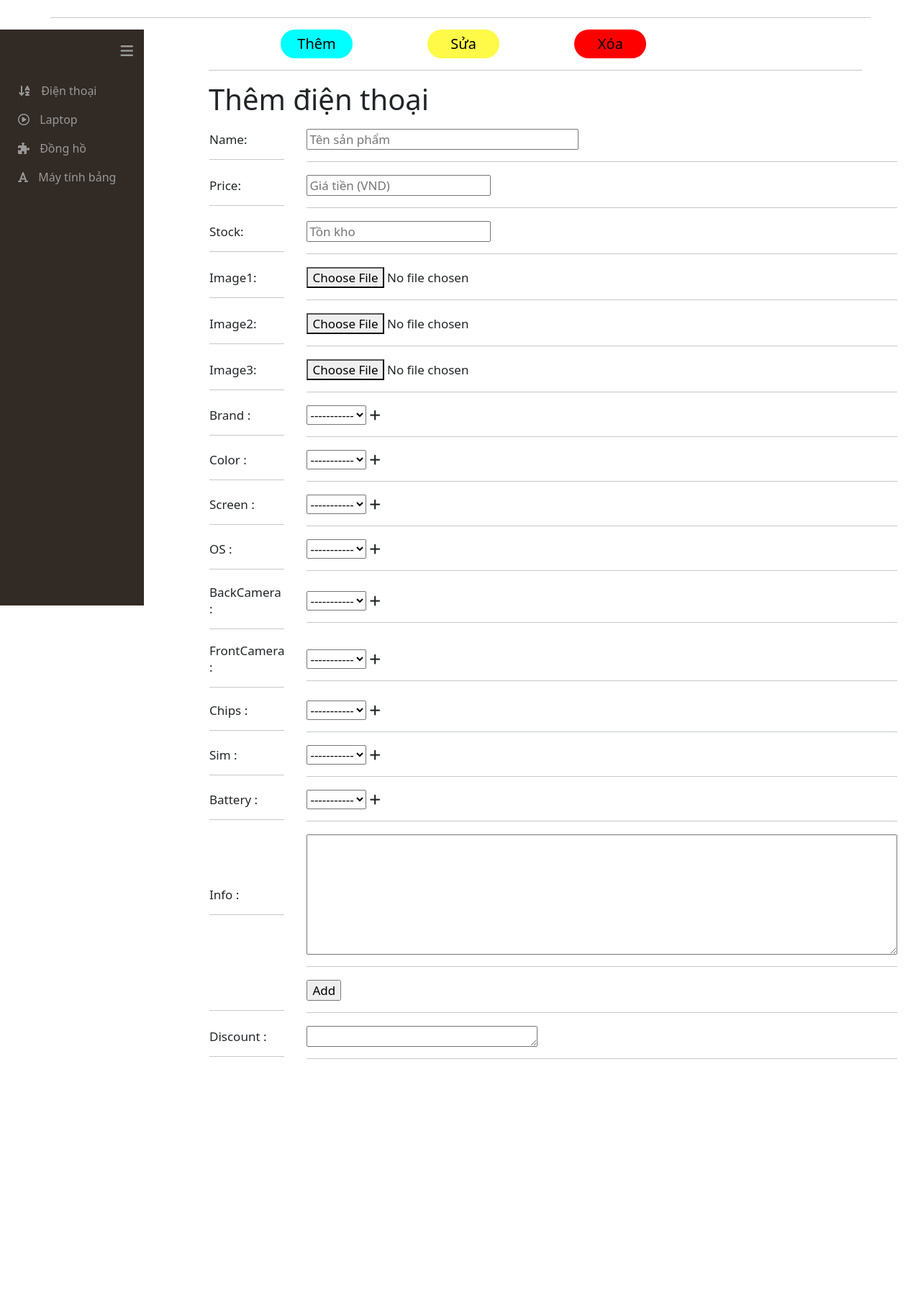
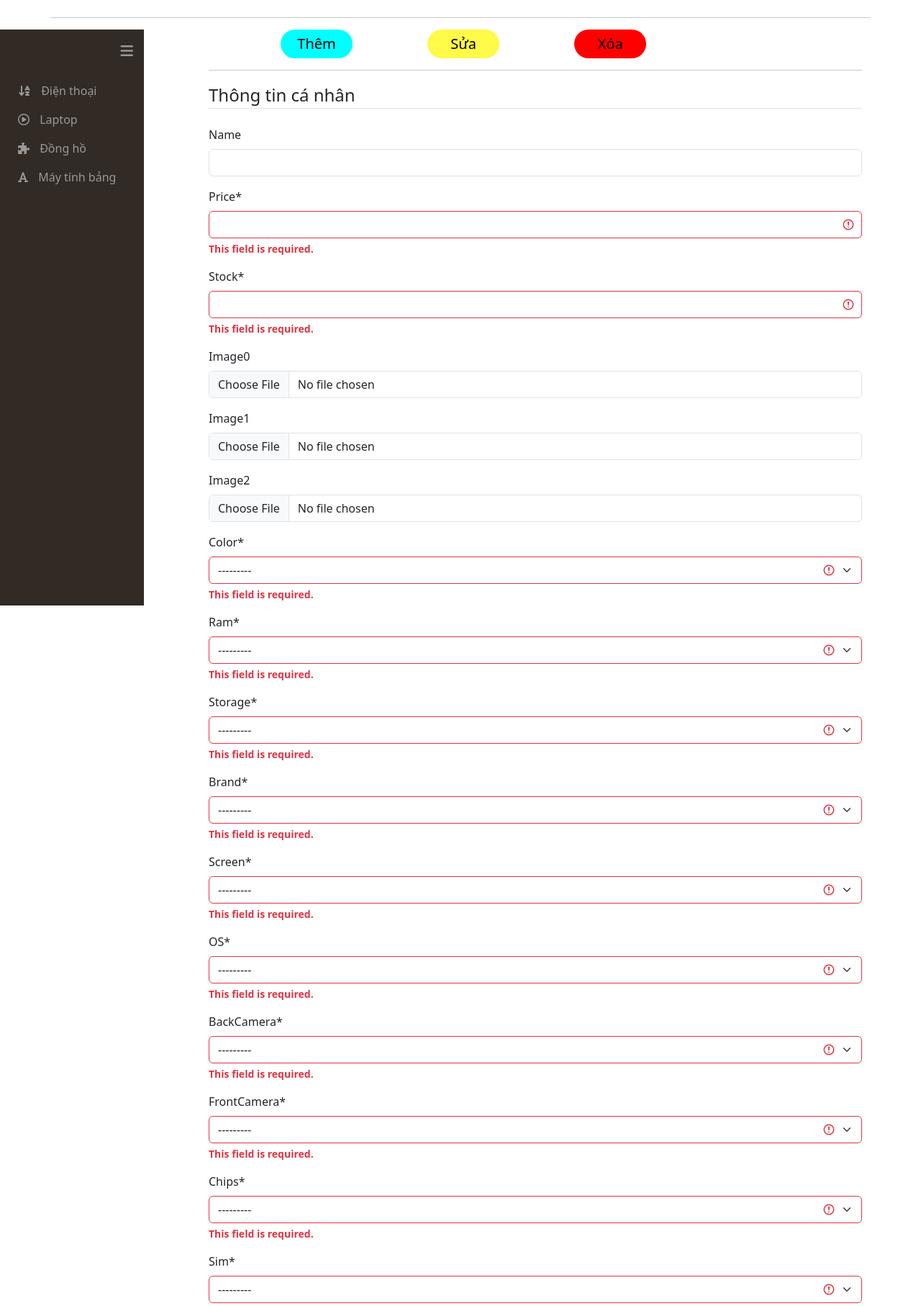
Before and after one commit to KieuAn03/ElectronicsStore, a Django app: page /manager/product_control/add_phone/ in a window 1280 px wide. Shown: the part 112-1926 px from the top of the page at 72% size. Before the commit the page ends 1583 px from the top, so only its background shows below. Run offline with Django 4.2, Linux system fonts and the light colour scheme; data comes from the database, SQL or seed files in the repository; both versions use the stored data as it was after the commit; some libraries are stand-ins or nearby versions.

Commit message:
tính năng thêm sản phẩm điện thoại vào database

```diff
--- a/webapp/home/models.py
+++ b/webapp/home/models.py
@@ -4,33 +4,33 @@ from base.models import *
 class Product (models.Model):
     id = models.AutoField(primary_key=True)
     product_type = models.ForeignKey(ProductType, on_delete=models.CASCADE)
-    image = models.ImageField(upload_to='products/')
-    Name = models.CharField(max_length=100)
-    price = models.IntegerField()
-    stock = models.IntegerField()
+    image = models.ImageField(upload_to='products/', null=True, blank=True)
+    Name = models.CharField(max_length=100, null=True, blank=True)
+    price = models.IntegerField(null=True)
+    stock = models.IntegerField(null=True)
     def __str__ (self):
         return self.Name
 
 class Phone (models.Model):
     id = models.AutoField(primary_key=True)
-    product_id = models.ForeignKey(Product, on_delete=models.CASCADE)
-    image0 = models.ImageField(upload_to='products/')
-    image1 = models.ImageField(upload_to='products/')
-    image2 = models.ImageField(upload_to='products/')
-    color = models.ForeignKey(PhoneColor, on_delete=models.CASCADE)
-    ram = models.ForeignKey(PhoneRam, on_delete=models.CASCADE)
-    storage = models.ForeignKey(PhoneStorage, on_delete=models.CASCADE)
-    brand = models.ForeignKey(PhoneBrand, on_delete=models.CASCADE)
-    screen = models.ForeignKey(PhoneScreen, on_delete=models.CASCADE)
-    OS = models.ForeignKey(PhoneOS, on_delete=models.CASCADE)
-    BackCamera = models.ForeignKey(BackPhoneCamera, on_delete=models.CASCADE)
-    FrontCamera = models.ForeignKey( FrontPhoneCamera, on_delete=models.CASCADE)
-    chips = models.ForeignKey(PhoneChips, on_delete=models.CASCADE)
-    Sim = models.ForeignKey(PhoneSim, on_delete=models.CASCADE)
-    battery = models.ForeignKey(PhoneBattery, on_delete=models.CASCADE)
-    Info = models.TextField()
+    product_id = models.ForeignKey(Product, on_delete=models.CASCADE, null=True)
+    image0 = models.ImageField(upload_to='products/', null=True, blank=True)
+    image1 = models.ImageField(upload_to='products/', null = True, blank=True)
+    image2 = models.ImageField(upload_to='products/', null = True, blank=True)
+    color = models.ForeignKey(PhoneColor, on_delete=models.CASCADE, null=True)
+    ram = models.ForeignKey(PhoneRam, on_delete=models.CASCADE, null=True)
+    storage = models.ForeignKey(PhoneStorage, on_delete=models.CASCADE, null=True)
+    brand = models.ForeignKey(PhoneBrand, on_delete=models.CASCADE, null=True)
+    screen = models.ForeignKey(PhoneScreen, on_delete=models.CASCADE, null=True)
+    OS = models.ForeignKey(PhoneOS, on_delete=models.CASCADE, null=True)
+    BackCamera = models.ForeignKey(BackPhoneCamera, on_delete=models.CASCADE, null=True)
+    FrontCamera = models.ForeignKey( FrontPhoneCamera, on_delete=models.CASCADE, null=True)
+    chips = models.ForeignKey(PhoneChips, on_delete=models.CASCADE, null=True)
+    Sim = models.ForeignKey(PhoneSim, on_delete=models.CASCADE, null=True)
+    battery = models.ForeignKey(PhoneBattery, on_delete=models.CASCADE, null=True)
+    Info = models.TextField( null=True, blank=True)
     def __str__ (self):
-        return self.product_id.Name
+        return str(self.id)
 
 class Laptop (models.Model):
     id = models.AutoField(primary_key=True)
--- /dev/null
+++ b/webapp/manager/form.py
@@ -0,0 +1,19 @@
+from django import forms
+from django.contrib.auth.models import User
+from django.forms.widgets import FileInput
+from django.contrib.auth.forms import UserCreationForm
+from django.forms.models import ModelForm
+from home.models import *
+from base.models import *
+
+class add_Product(forms.ModelForm):
+    class Meta:
+        model = Product
+        exclude = ['id','image','product_type']
+        fields = "__all__"
+
+class add_Phone(forms.ModelForm):
+    class Meta:
+        model = Phone
+        exclude = ['id','product_id']
+        fields="__all__"
--- a/webapp/manager/views.py
+++ b/webapp/manager/views.py
@@ -1,6 +1,11 @@
-from django.shortcuts import render
-from home.models import Product
+from django.shortcuts import render,redirect
+from django.contrib import messages
+
+from home.models import *
 from .models import CountItems,TotalRevenue
+from base.models import *
+from django.core.files.storage import FileSystemStorage
+from .form import add_Product,add_Phone
 # Create your views here.
 def revenue_static(request):
     count_i = CountItems.objects.all()
@@ -16,4 +21,26 @@ def revenue_static(request):
 
 
 def add_phone_product(request):
-    return render(request, 'manager/add_change_phone.html')
+
+    if request.method == 'POST' :
+        type = ProductType.objects.get(name='Phone')
+        pro = Product.objects.create(product_type=type)
+        pro.save()
+        phone = Phone.objects.create(product_id=pro)
+        phone.save()
+        u_form = add_Product(request.POST , request.FILES, instance= pro)
+        p_form = add_Phone(request.POST, request.FILES, instance= phone)
+        if u_form.is_valid():
+            pro.save()
+            u_form.save()
+            p_form.save()
+            messages.success(request, f'Thông tin đã được cập nhật thành công!')
+            return redirect('add_product')
+    else:
+        u_form = add_Product(request.FILES)
+        p_form = add_Phone(request.FILES)
+        context = {
+            'u_form': u_form,
+            'p_form': p_form,
+        }
+        return render(request, 'manager/add_change_phone.html',context)
--- a/webapp/templates/manager/add_change_phone.html
+++ b/webapp/templates/manager/add_change_phone.html
@@ -1,4 +1,5 @@
 {% load static %}
+{% load crispy_forms_tags %}
 {% include 'base/navbar-manager.html' %}
 <meta charset="UTF-8">
     <meta http-equiv="X-UA-Compatible" content="IE=edge">
@@ -69,6 +70,42 @@
 			</div>
 		  </div>
 		  <hr>
+		<form method="POST" enctype="multipart/form-data">
+			{% csrf_token %}
+			<fieldset class="form-group">
+				<legend class="border-bottom mb-4">Thông tin cá nhân</legend>
+				{{ u_form|crispy }}
+				{{ p_form|crispy }}
+			</fieldset>
+			<div class="form-group">
+				<button type="submit" class="btn btn-outline-primary" style = "margin: auto;">Cập nhật</button>
+			</div>
+		</form>
+
+
+
+
+
+
+
+
+
+
+
+
+
+
+
+
+
+
+
+
+
+
+
+
+
 		  <form >
 
 				<legend><h1>Thêm điện thoại</h1></legend>
@@ -76,35 +113,39 @@
 				<table style="font-size: 17px;">
 					<tr>
 						<td>Name: <hr></td>
-						<td style="padding-left: 30px;"><input type="text" placeholder="Tên sản phẩm" style="width: 10cm;"><hr></td>
+						<td style="padding-left: 30px;"><input type="text" placeholder="Tên sản phẩm" style="width: 10cm;" name ="name"><hr></td>
 
 					</tr>
 					<tr>
 						<td>Price: <hr></td>
-						<td style="padding-left: 30px;"><input type="text" placeholder="Giá tiền (VND)"><hr></td>
+						<td style="padding-left: 30px;"><input type="text" placeholder="Giá tiền (VND)"  name ="price"><hr></td>
 					</tr>
 
 					<tr>
 						<td>Stock: <hr></td>
-						<td style="padding-left: 30px;"><input type="text" placeholder="Tồn kho"><hr></td>
+						<td style="padding-left: 30px;"><input type="text" placeholder="Tồn kho"  name ="stock"><hr></td>
 					</tr>
 					<tr>
 						<td>Image1: <hr></td>
-						<td style="padding-left: 30px;"><button>Choose File</button> No file chosen<hr></td>
+						<td style="padding-left: 30px;">
+							<input type="file" name="img1" accept="image/*"><hr>
+						</td>
 					</tr>
 					<tr>
 						<td>Image2: <hr></td>
-						<td style="padding-left: 30px;"><button>Choose File</button> No file chosen<hr></td>
+						<td style="padding-left: 30px;"><input type="file" name="img2" accept="image/*"><hr></td>
 					</tr>
 					<tr>
 						<td>Image3: <hr></td>
-						<td style="padding-left: 30px;"><button>Choose File</button> No file chosen<hr></td>
+						<td style="padding-left: 30px;"><input type="file" name="img3" accept="image/*"><hr></td>
 					</tr>
 					<tr>
 						<td>Brand : <hr></td>
 						<td style="padding-left: 30px;">
-							 <select>
-								<option value="1">-----------</option>
+							 <select name= 'phonebrand'>
+								{% for os in phonebrand %}
+									<option value="1">{{os.name}}</option>
+								{%endfor%}
 							 </select>
 							 <i class="fa fa-plus"></i>
 							 <hr>
@@ -113,18 +154,23 @@
 					<tr>
 						<td>Color : <hr></td>
 						<td style="padding-left: 30px;">
-							 <select>
-								<option value="1">-----------</option>
+							 <select name='phonecolor'>
+								{% for os in phonecolor %}
+									<option value="1">{{os.name}}</option>
+								{%endfor%}
 							 </select>
 							 <i class="fa fa-plus"></i>
+
 							 <hr>
 						</td>
 					</tr>
 					<tr>
 						<td>Screen : <hr></td>
 						<td style="padding-left: 30px;">
-							 <select>
-								<option value="1">-----------</option>
+							 <select name='phonescreen'>
+								{%for screen in phonescreen%}
+								<option value="1">{{screen.name}}</option>
+								{%endfor%}
 							 </select>
 							 <i class="fa fa-plus"></i>
 							 <hr>
@@ -133,8 +179,10 @@
 					<tr>
 						<td>OS : <hr></td>
 						<td style="padding-left: 30px;">
-							 <select>
-								<option value="1">-----------</option>
+							 <select name = 'phoneos'>
+								{% for os in phoneos %}
+									<option value="1">{{os.name}}</option>
+								{%endfor%}
 							 </select>
 							 <i class="fa fa-plus"></i>
 							 <hr>
@@ -143,8 +191,10 @@
 					<tr>
 						<td>BackCamera : <hr></td>
 						<td style="padding-left: 30px;">
-							 <select>
-								<option value="1">-----------</option>
+							 <select name= 'phonebackcam'>
+								{% for os in phonebackcamera %}
+									<option value="1">{{os.name}}</option>
+								{%endfor%}
 							 </select>
 							 <i class="fa fa-plus"></i>
 							 <hr>
@@ -153,8 +203,10 @@
 					<tr>
 						<td>FrontCamera : <hr></td>
 						<td style="padding-left: 30px;">
-							 <select>
-								<option value="1">-----------</option>
+							 <select name='phonefrontcam'>
+								{% for os in phonefrontcamera %}
+									<option value="1">{{os.name}}</option>
+								{%endfor%}
 							 </select>
 							 <i class="fa fa-plus"></i>
 							 <hr>
@@ -163,8 +215,10 @@
 					<tr>
 						<td>Chips : <hr></td>
 						<td style="padding-left: 30px;">
-							 <select>
-								<option value="1">-----------</option>
+							 <select name='phonechip'>
+								{% for os in phonechips %}
+									<option value="1">{{os.name}}</option>
+								{%endfor%}
 							 </select>
 							 <i class="fa fa-plus"></i>
 							 <hr>
@@ -173,8 +227,10 @@
 					<tr>
 						<td>Sim : <hr></td>
 						<td style="padding-left: 30px;">
-							 <select>
-								<option value="1">-----------</option>
+							 <select name='phonesim'>
+								{% for os in phonesim %}
+									<option value="1">{{os.name}}</option>
+								{%endfor%}
 							 </select>
 							 <i class="fa fa-plus"></i>
 							 <hr>
@@ -183,8 +239,10 @@
 					<tr>
 						<td>Battery : <hr></td>
 						<td style="padding-left: 30px;">
-							 <select>
-								<option value="1">-----------</option>
+							 <select name='phonebattery'>
+								{% for os in phonebattery %}
+									<option value="1">{{os.name}}</option>
+								{%endfor%}
 							 </select>
 							 <i class="fa fa-plus"></i>
 							 <hr>
@@ -194,14 +252,16 @@
 						<td>Info : <hr></td>
 						<td style="padding-left: 30px;">
 
-							<textarea rows="7" cols="80"></textarea>
+							<textarea name = 'phoneinfo' rows="7" cols="80"></textarea>
 							<hr>
 						</td>
 					</tr>
 					<tr>
 						<td>&nbsp;<hr></td>
 						<td style="padding-left: 30px;">
-							<input type="submit" value="Add"><hr>
+							<input type="submit" value="Thêm sản phẩm">
+							<input type="submit" value="Thêm + thêm màu">
+							<input type="submit" value="Thêm + thêm phần cứng">
 						</td>
 					</tr>
 					<tr>
```
Also changed, not shown: webapp/db.sqlite3, webapp/home/migrations/0003_alter_phone_backcamera_alter_phone_frontcamera_and_more.py (added), webapp/static/image/products/CV.png (added), webapp/static/image/products/Dampfturbine_Laeufer01.jpg (added), webapp/static/image/products/Dampfturbine_Laeufer01_2ne3sS2.jpg (added), webapp/static/image/products/Maille-Braize-canon.jpg (added), webapp/static/image/products/chess.png (added), webapp/static/image/products/z4478817632624_feac50039c95cdc822d3e02d1c8276fe.jpg (added), 1 other file.
